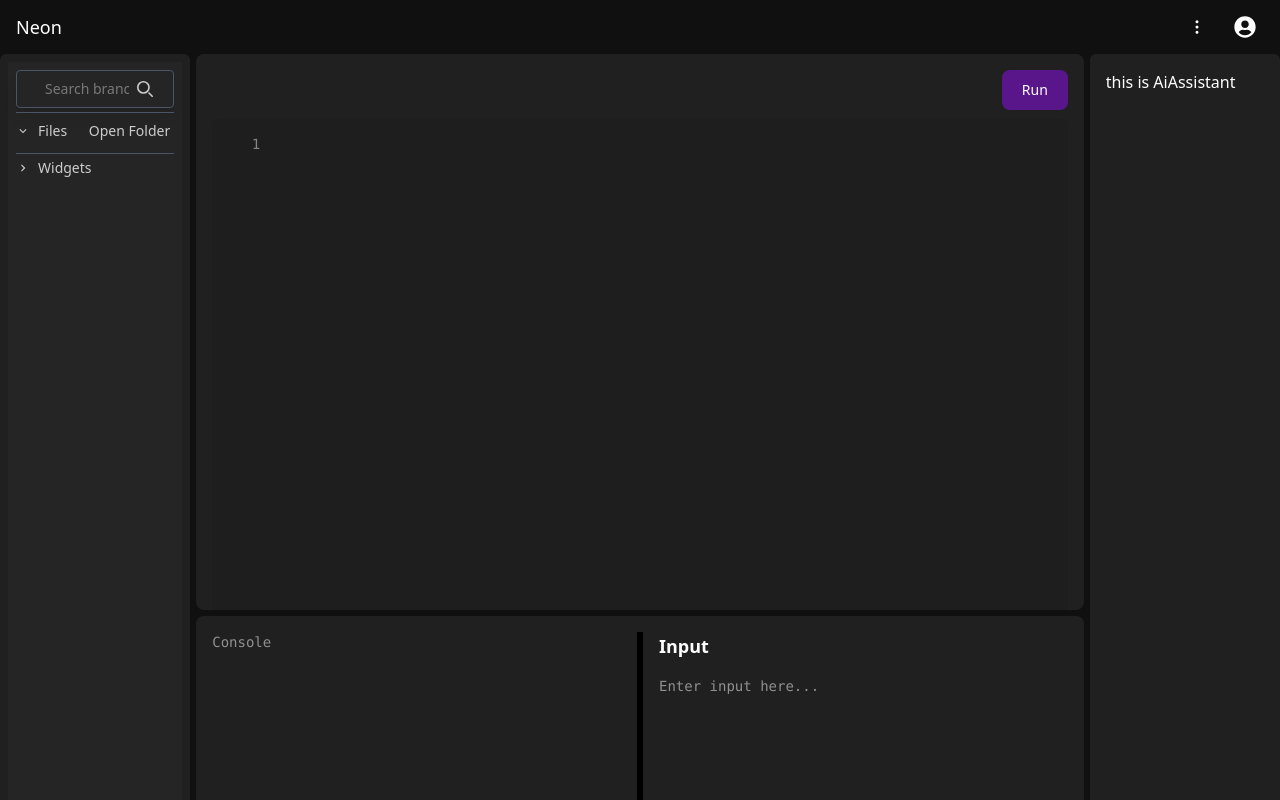
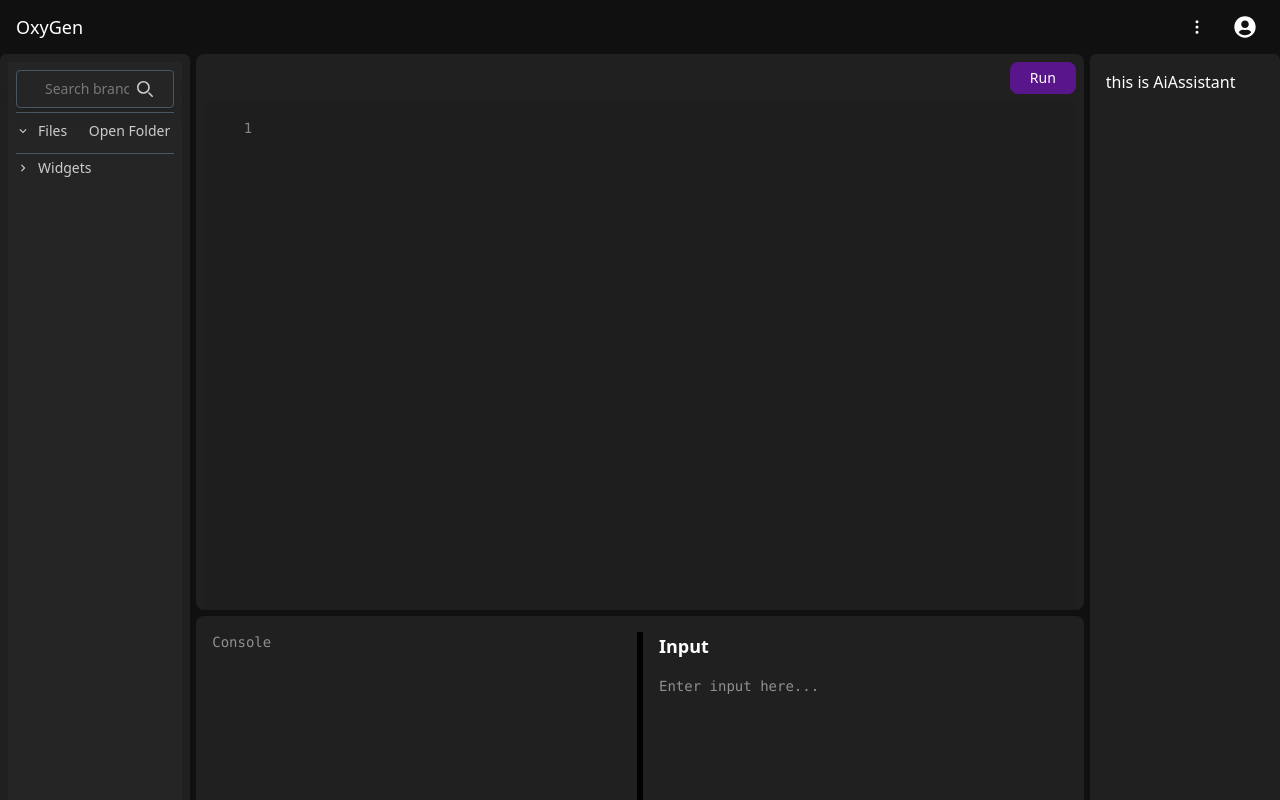
Before and after one commit to Mahbub2001/OxyGen-Scripts, a Next.js app: page / in a window 1280 px wide. Built offline with nearby package versions, Linux system fonts and the light colour scheme.

Commit message:
update_query

```diff
--- /dev/null
+++ b/src/api/ai_assistant.js
@@ -0,0 +1,50 @@
+import axios from 'axios';
+
+  const processQuery = async (query, code, scenario, sessionId) => {
+    try {
+        const response = await axios.post('http://localhost:8000/query', {
+            query,
+            code,
+            scenario,
+            session_id: sessionId
+        }, {
+            withCredentials: true
+        });
+        console.log(response.data);
+    } catch (error) {
+        console.error('Error processing query:', error);
+        throw error;
+    }
+};
+
+const getHistory = async (sessionId) => {
+    try {
+        const response = await axios.get(`http://localhost:8000/history/${sessionId}`);
+        return response.data.history;
+    } catch (error) {
+        console.error('Error fetching history:', error);
+        throw error;
+    }
+};
+
+export { processQuery, getHistory };
+
+
+
+//   const processQuery = async (query, code, scenario, sessionId) => {
+//     try {
+//         const response = await axios.post('http://localhost:8000/query', {
+//             query,
+//             code,
+//             scenario,
+//             session_id: sessionId
+//         }, {
+//             withCredentials: true  // Allow credentials
+//         });
+//         console.log(response.data);
+//     } catch (error) {
+//         console.error('Error processing query:', error);
+//         throw error;
+//     }
+// };
+// processQuery("Extract from book CBook and page number 583", "", "Extract From Book");
--- a/src/components/EditorPanel/EditorPanel.js
+++ b/src/components/EditorPanel/EditorPanel.js
@@ -120,7 +120,7 @@ function EditorPanel({ tabs, setTabs, currentTab, setCurrentTab }) {
     <div className="h-full rounded-md">
       <PanelGroup direction="vertical">
         <Panel defaultSize={70} minSize={30} className="">
-          <div className="h-full bg-[#202020] rounded-lg shadow-lg p-4">
+          <div className="h-full bg-[#202020] rounded-lg shadow-lg p-2">
             <div className="flex justify-between">
               <Tabs
                 tabs={tabs}
@@ -131,7 +131,7 @@ function EditorPanel({ tabs, setTabs, currentTab, setCurrentTab }) {
               <button
                 type="button"
                 onClick={runCode}
-                className="focus:outline-none cursor-pointer text-white bg-purple-900 hover:bg-purple-900 focus:ring-4 focus:ring-purple-300 font-medium rounded-lg text-sm px-5 py-2.5 mb-2 dark:bg-purple-900 dark:hover:bg-purple-900 dark:focus:ring-purple-900"
+                className="focus:outline-none cursor-pointer text-white bg-purple-900 hover:bg-purple-900 focus:ring-4 focus:ring-purple-300 font-medium rounded-lg text-sm px-5 py-1.5 mb-2 dark:bg-purple-900 dark:hover:bg-purple-900 dark:focus:ring-purple-900"
               >
                 Run
               </button>
@@ -147,7 +147,7 @@ function EditorPanel({ tabs, setTabs, currentTab, setCurrentTab }) {
 
         <PanelResizeHandle className="border-3 border-transparent cursor-col-resize block" />
 
-        <Panel defaultSize={30} minSize={30} className="">
+        <Panel defaultSize={30} minSize={0} className="">
           <div className="bg-[#202020] h-full rounded-lg shadow-lg p-4">
             <PanelGroup direction="horizontal">
               <Panel defaultSize={50} minSize={30} className="">
--- a/src/components/Navbar/Navbar.js
+++ b/src/components/Navbar/Navbar.js
@@ -10,7 +10,7 @@ export default function Navbar() {
     <nav className="flex items-center justify-between  text-white px-4 py-2">
       {/* Left side */}
       <div className="flex items-center space-x-3">
-        <button className="text-lg font-medium">Neon</button>
+        <button className="text-lg font-medium">OxyGen</button>
       </div>
 
       {/* Center */}
```
